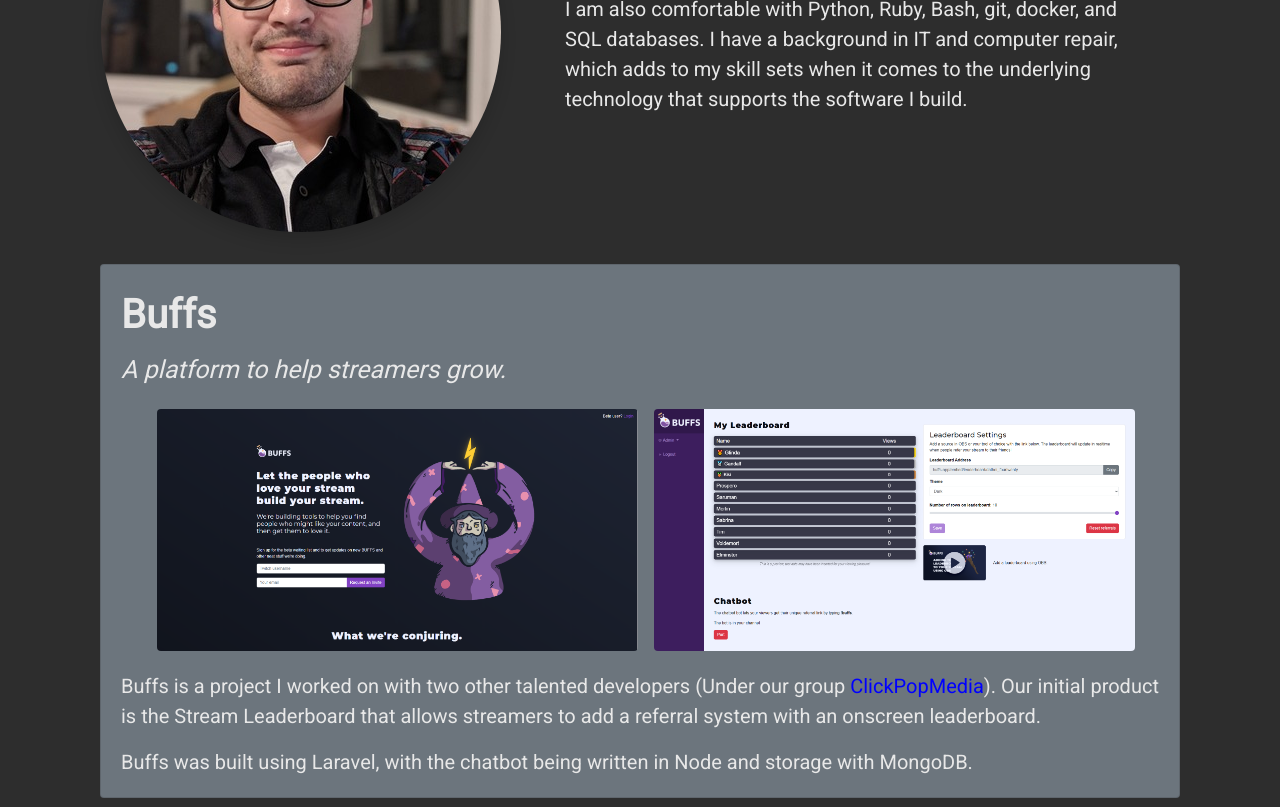
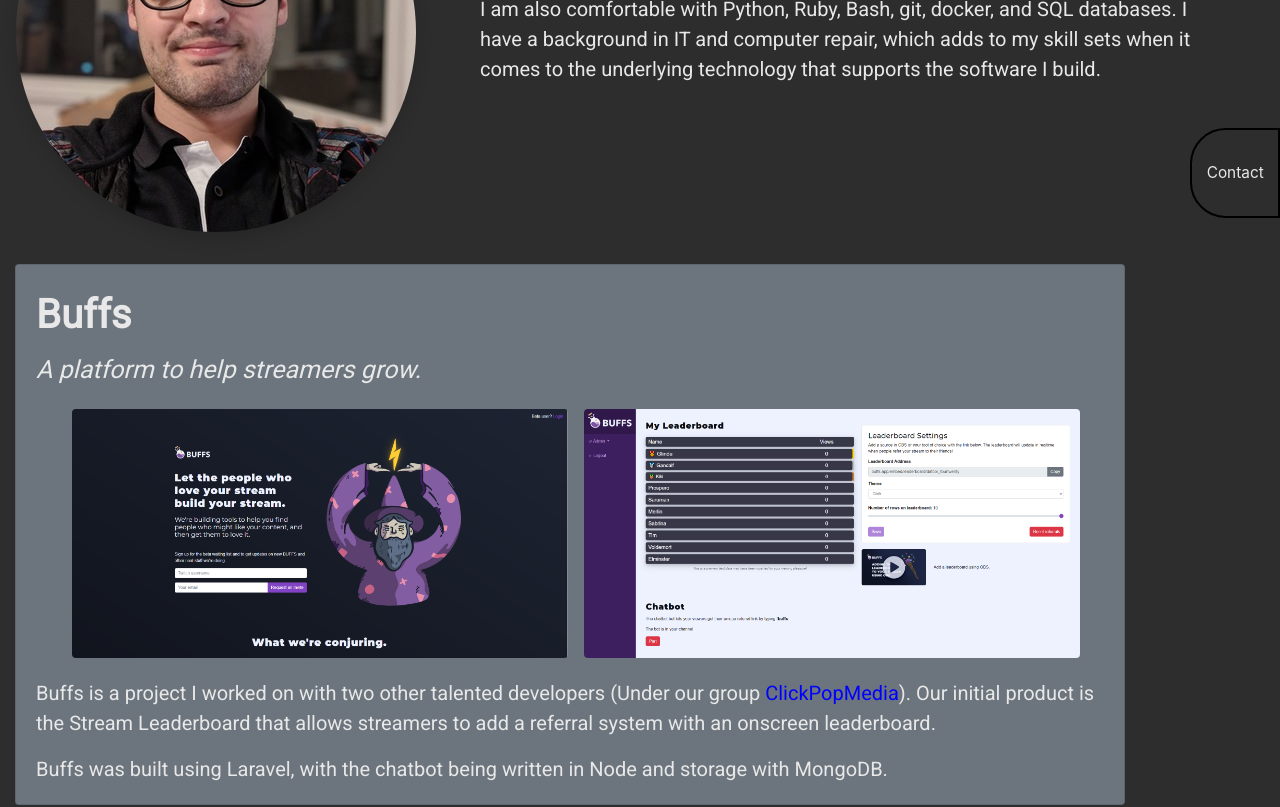
Before and after one commit to GV14982/gvasquez-dev, a React (Create React App) app: page / in a window 1280 px wide. Shown: the part 280-1087 px from the top of the page. Built offline with nearby package versions, Linux system fonts and the light colour scheme.

Commit message:
Added contact form, still needs to go to a lead management system

```diff
--- a/src/App.css
+++ b/src/App.css
@@ -13,6 +13,10 @@ body {
 
 a {
   color: blue;
+}
+
+.app {
+  scroll-snap-type: mandatory;
 }
 
 .circle {
@@ -61,10 +65,51 @@ a {
   font-size: 20px;
 }
 
+.projects {
+  scroll-snap-type: mandatory;
+}
+
+.project {
+  scroll-snap-align: start;
+}
+
 .project-image {
   width: 49%;
   height: auto;
   align-items: flex-start;
+}
+
+.form-group label {
+  color: #e8e8e8;
+}
+
+.contact {
+  color: #e8e8e8;
+  position: fixed;
+  border-style: solid;
+  border-radius: 5%;
+  padding: 1%;
+  width: 20vw;
+  height: auto;
+  margin-top: 35vh;
+  z-index: 2;
+  background-color: #2d2d2d;
+}
+
+.contact-button {
+  position: fixed;
+  z-index: 2;
+  width: 7vw;
+  height: 7vw;
+  margin-top: 50vh;
+  border-style: solid;
+  border-radius: 40% 0% 0% 40%;
+  text-align: center;
+  color: #e8e8e8;
+  line-height: 4.5vw;
+  background-color: #2d2d2d;
+  font-size: 1.2vw;
+  padding: .5vw
 }
 
 @media (max-width: 1000px) {
--- a/src/App.js
+++ b/src/App.js
@@ -4,13 +4,14 @@ import './App.css';
 import { Header } from './components/Layout/Header'
 import { Body } from './components/Layout/Body'
 import { Footer } from './components/Layout/Footer'
+import { Contact } from './components/Contact/Contact';
 import { useWindowSize } from './hooks/useWindowSize'
 import { useSpring, animated } from 'react-spring'
 
 function App() {
   const size = useWindowSize(window);
   const [scrollTop, setScrollTop] = useState(0);
-
+  const [display, setDisplay] = useState(false);
   const onScroll = () => {
     const scrollPos = document.documentElement.scrollTop;
 
@@ -27,10 +28,20 @@ function App() {
     from: { opacity: 0 }
   });
 
-
+  const contact = useSpring({ marginLeft: display ? "80vw" : "100vw" })
+  const contactButton = useSpring({ marginLeft: display ? "73vw" : "93vw" })
+  const onClick = e => {
+    setDisplay(!display);
+  }
 
   return (
-    <animated.div className="container" style={props}>
+    <animated.div className="app" style={props}>
+      <animated.div style={contact}>
+        <Contact />
+      </animated.div>
+      <animated.button style={contactButton} className="contact-button" onClick={e => onClick()}>
+        Contact
+      </animated.button>
       <Header size={size} />
       <Body scrollTop={scrollTop} size={size} className="body" />
       <Footer />
--- a/src/components/Contact/Contact.js
+++ b/src/components/Contact/Contact.js
@@ -0,0 +1,27 @@
+import React from 'react'
+
+export const Contact = () => {
+  return (
+    <div className="contact">
+      <form>
+        <div className="form-group">
+          <label htmlFor="name">Name<small>*</small></label>
+          <input className="form-control" type="text" name="name" id="name" required placeholder="Your Name" />
+        </div>
+        <div className="form-group">
+          <label htmlFor="email">Email<small>*</small></label>
+          <input className="form-control" type="email" name="email" id="email" required placeholder="Your Email" />
+        </div>
+        <div className="form-group">
+          <label htmlFor="phone-numb">Phone</label>
+          <input className="form-control" type="tel" name="phone-num" id="phone-num" placeholder="Your Phone Number" />
+        </div>
+        <div className="form-group">
+          <label htmlFor="phone-numb">Description</label>
+          <textarea className="form-control" id="description" placeholder="How can I help you?"></textarea>
+        </div>
+        <button className="btn btn-secondary" id="submit">Submit</button>
+      </form>
+    </div>
+  )
+}
--- a/src/components/Personal/Bio.js
+++ b/src/components/Personal/Bio.js
@@ -3,7 +3,7 @@ import React from 'react'
 export const Bio = ({ size }) => {
   return (
     <div className="bio">
-      <div className={`p-${size.width > 990 ? "5" : "1"}`}>
+      <div className={`p-${size.width > 990 ? "5" : "4"}`}>
         <p className="card-text">Hi there, I'm a self taught (well mostly self taught) web developer from Easton PA. I mostly focus on the MERN stack, but I'm also proficient with PHP (in the form of Laravel and Wordpress).</p>
         <br />
         <p className="card-text">I am also comfortable with Python, Ruby, Bash, git, docker, and SQL databases. I have a background in IT and computer repair, which adds to my skill sets when it comes to the underlying technology that supports the software I build.</p>
--- a/src/components/Professional/Buffs.js
+++ b/src/components/Professional/Buffs.js
@@ -12,7 +12,7 @@ export const Buffs = ({ scrollTop }) => {
 
   const from_left = useSpring({ marginLeft: display ? "0vw" : "-100vw", opacity: display ? 1 : 0, transform: display ? "scale(1,1)" : "scale(0.5,0.5)" })
   return (
-    <animated.div style={from_left} className="container my-3 buffs" ref={ref}>
+    <animated.div style={from_left} className="container my-3 project" ref={ref}>
       <div className="card bg-secondary">
         <div className="card-body">
           <p className="card-title">Buffs</p>
--- a/src/components/Professional/Projects.js
+++ b/src/components/Professional/Projects.js
@@ -4,7 +4,7 @@ import { TTDWTWGC } from './TTDWTWGC';
 
 export const Projects = ({ scrollTop }) => {
   return (
-    <div style={{ overflow: "hidden" }}>
+    <div className="projects">
       <Buffs scrollTop={scrollTop} />
       <TTDWTWGC scrollTop={scrollTop} />
     </div>
--- a/src/components/Professional/TTDWTWGC.js
+++ b/src/components/Professional/TTDWTWGC.js
@@ -12,7 +12,7 @@ export const TTDWTWGC = ({ scrollTop }) => {
 
   const from_right = useSpring({ marginRight: display ? "0vw" : "-100vw", opacity: display ? 1 : 0, transform: display ? "scale(1,1)" : "scale(0.5,0.5)" });
   return (
-    <animated.div style={from_right} ref={ref} className="container my-3 ttdwtwgc">
+    <animated.div style={from_right} ref={ref} className="container my-3 project">
       <div className="card bg-secondary">
         <div className="card-body">
           <p className="card-title">TTDWTWGC</p>
```
